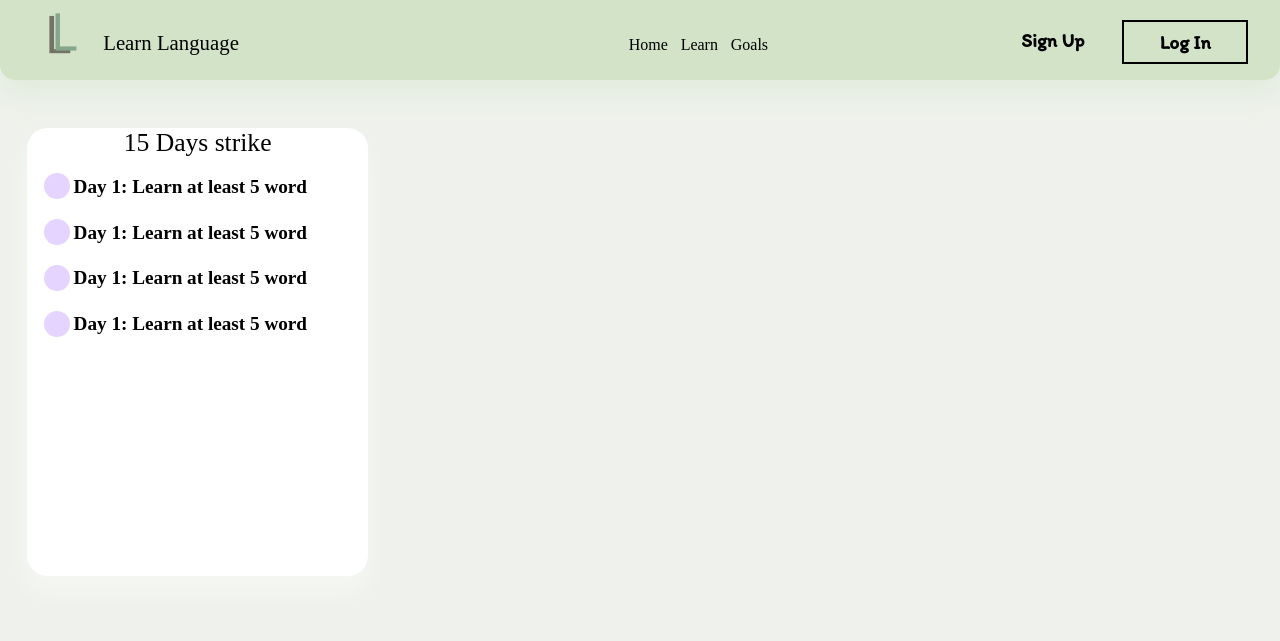
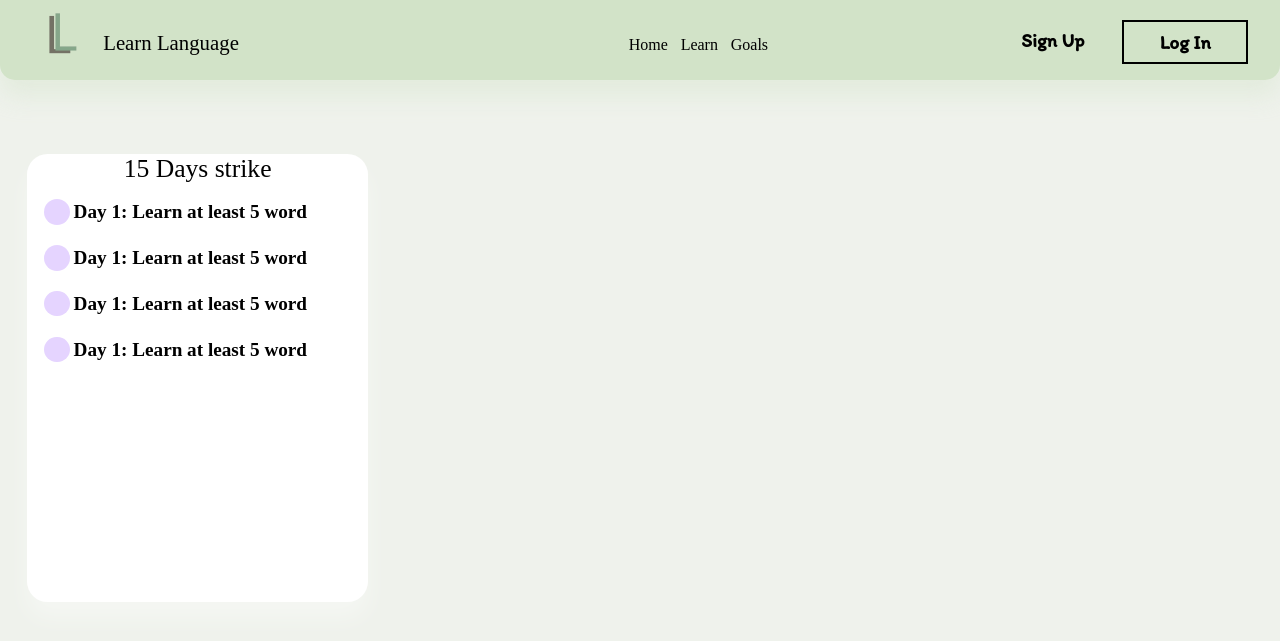
Before and after one commit to sabuka-dumbo/Learn-Language, a Django app: page / in a window 1280 px wide. Shown: the top 641 px of the page. Run offline with Django 5.2, Linux system fonts and the light colour scheme; some web fonts are replaced.

Commit message:
Apr 13, 2024, 10:34 PM

```diff
--- a/LearnLanguage/LL/static/css/index.css
+++ b/LearnLanguage/LL/static/css/index.css
@@ -4,7 +4,7 @@
     left: 0px;
     width: 30%;
     height: max-content;
-    margin-top: 16vh;
+    margin-top: 12vw;
 }
 
 .day-strike-div {
```
